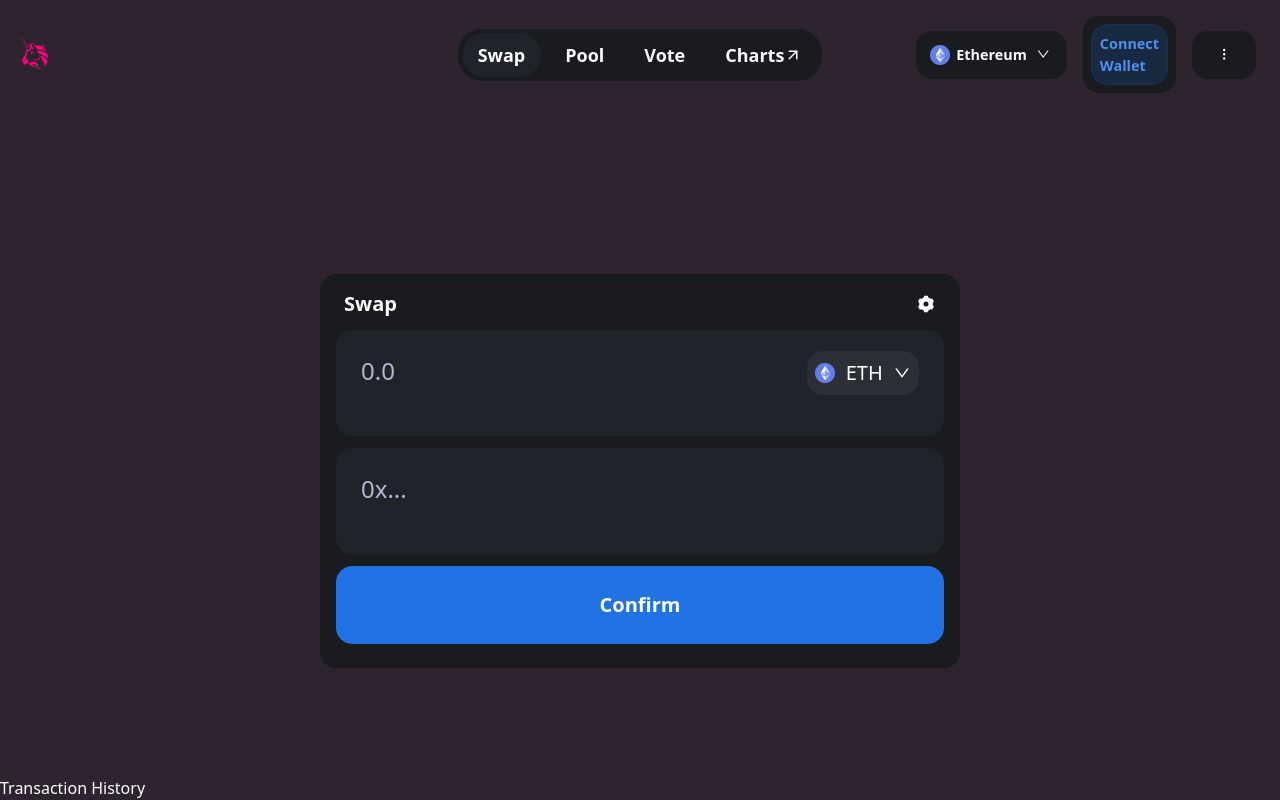
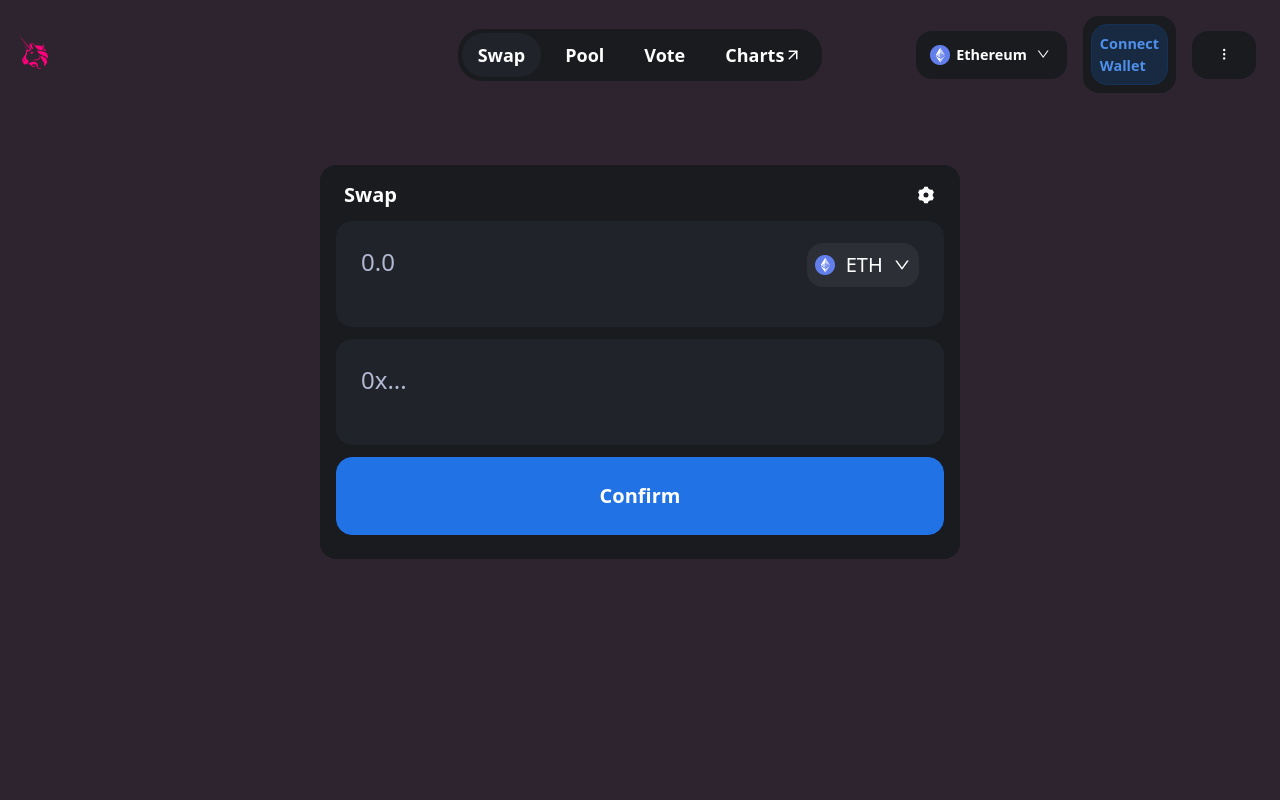
Before and after one commit to yash251/uniswap-clone, a Next.js app: page / in a window 1280 px wide. Built offline with nearby package versions, Linux system fonts and the light colour scheme.

Commit message:
render txn history

```diff
--- a/pages/index.js
+++ b/pages/index.js
@@ -1,6 +1,7 @@
 import React from "react"
 import Header from "../components/Header"
 import Main from "../components/Main"
+import TransactionHistory from "../components/TransactionHistory"
 
 const style = {
   wrapper: `h-screen max-h-screen h-min-screen w-screen bg-[#2D242F] text-white select-none flex flex-col justify-between`,
@@ -11,7 +12,7 @@ const Home = () => {
     <div className={style.wrapper}>
       <Header />
       <Main />
-      <h2>Transaction History</h2>
+      <TransactionHistory />
     </div>
   )
 }
```
